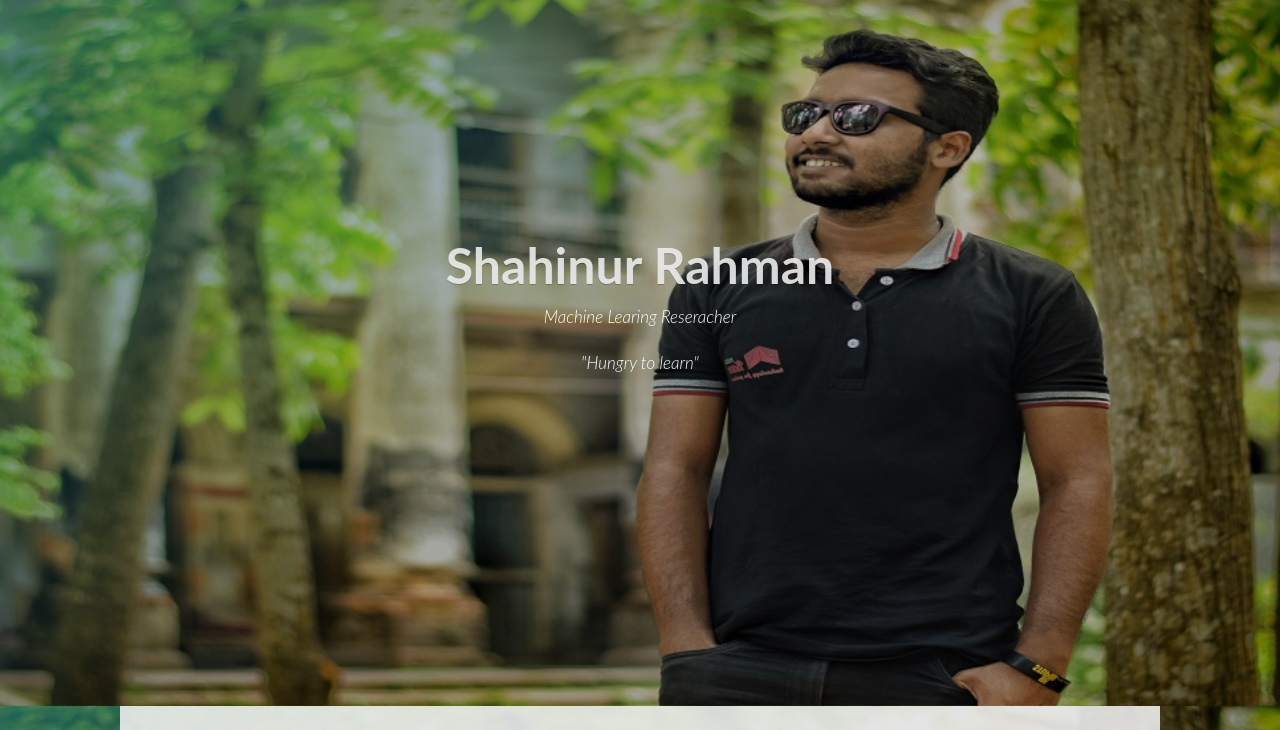
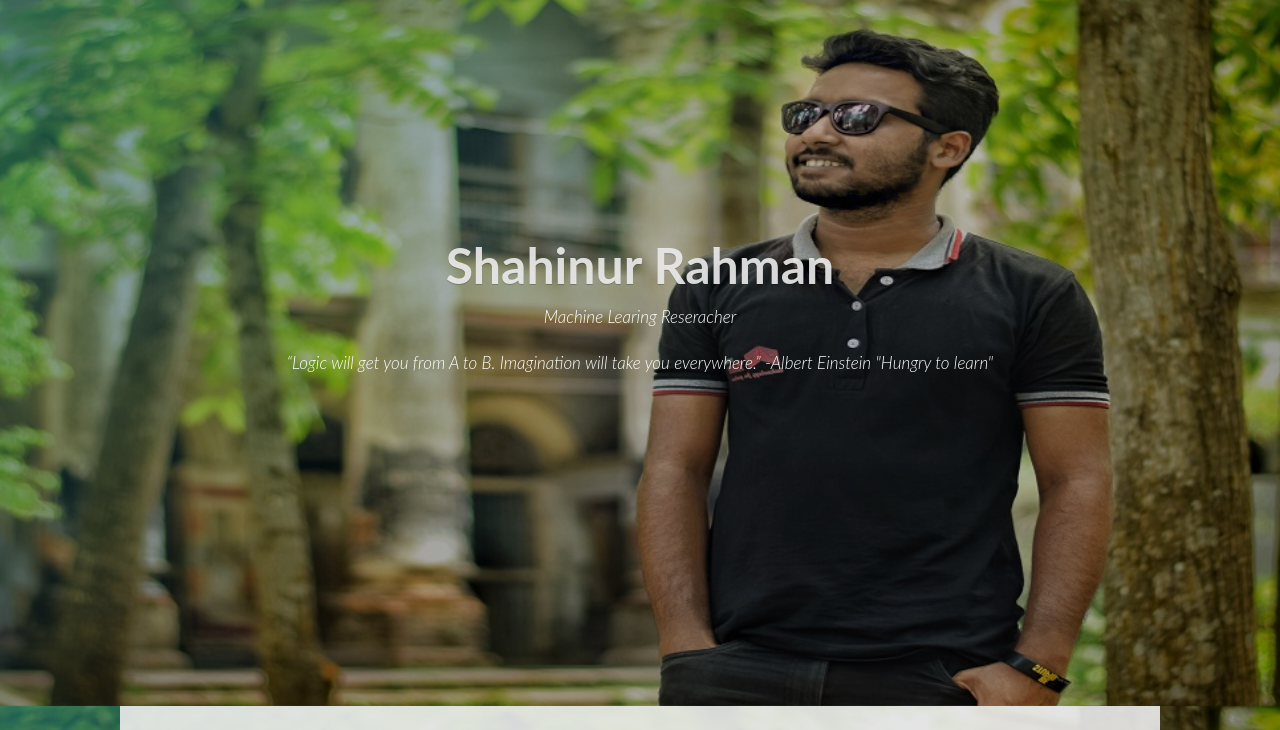
Before and after one commit to shadhin-int/shadhin-int.github.io, a plain HTML site: page index.html in a window 1280 px wide. Shown: the part 94-824 px from the top of the page. Drawn offline with Linux system fonts and the light colour scheme.

Commit message:
Update index.html

```diff
--- a/index.html
+++ b/index.html
@@ -114,6 +114,7 @@ drift.load('z9mg4ans3rad');
         <i>Machine Learing Reseracher</i>
       </p>
       <p>
+	      <i> “Logic will get you from A to B. Imagination will take you everywhere.” -Albert Einstein </i>
         <i>"Hungry to learn"</i>
       </p>
       <div class="arrow-down">
```
